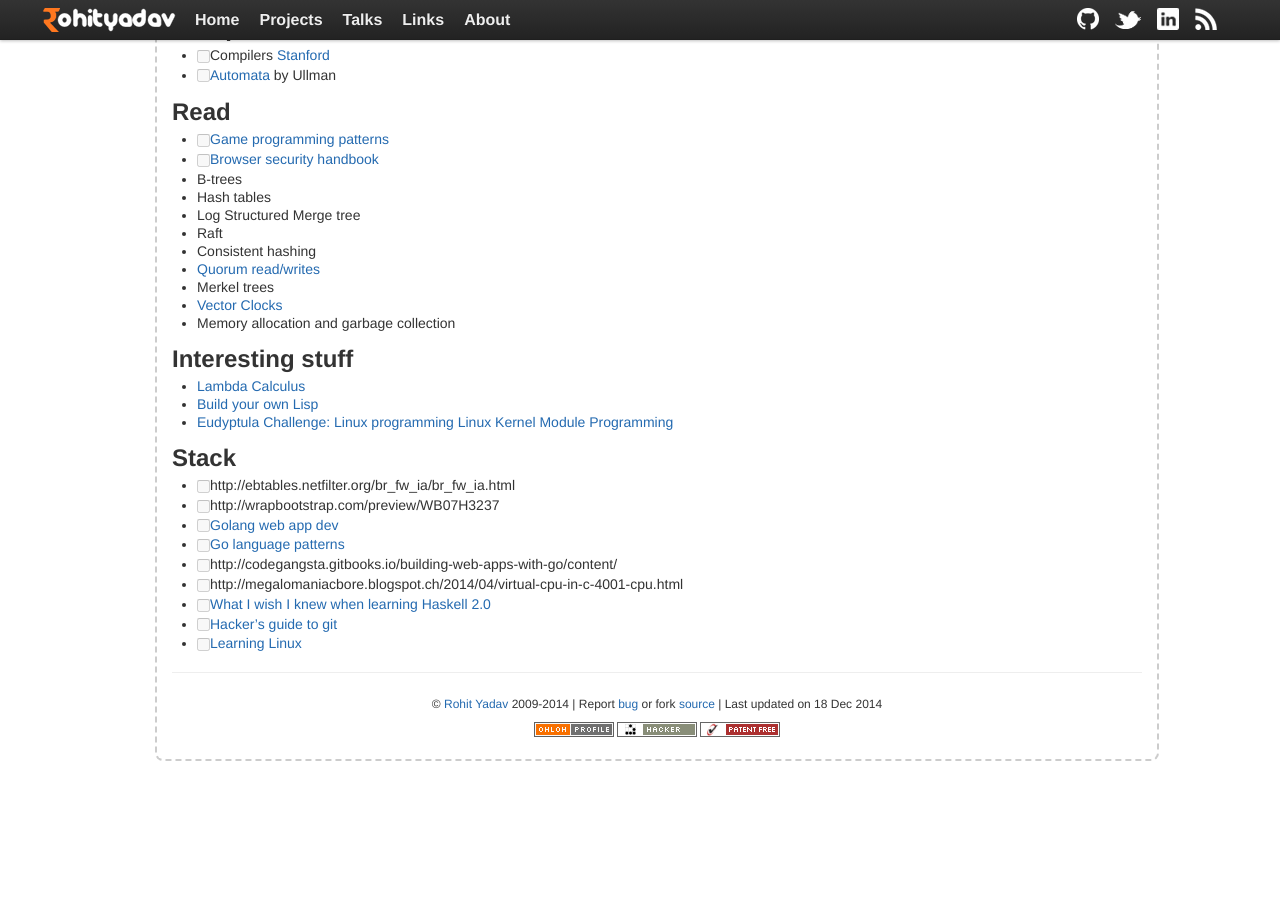
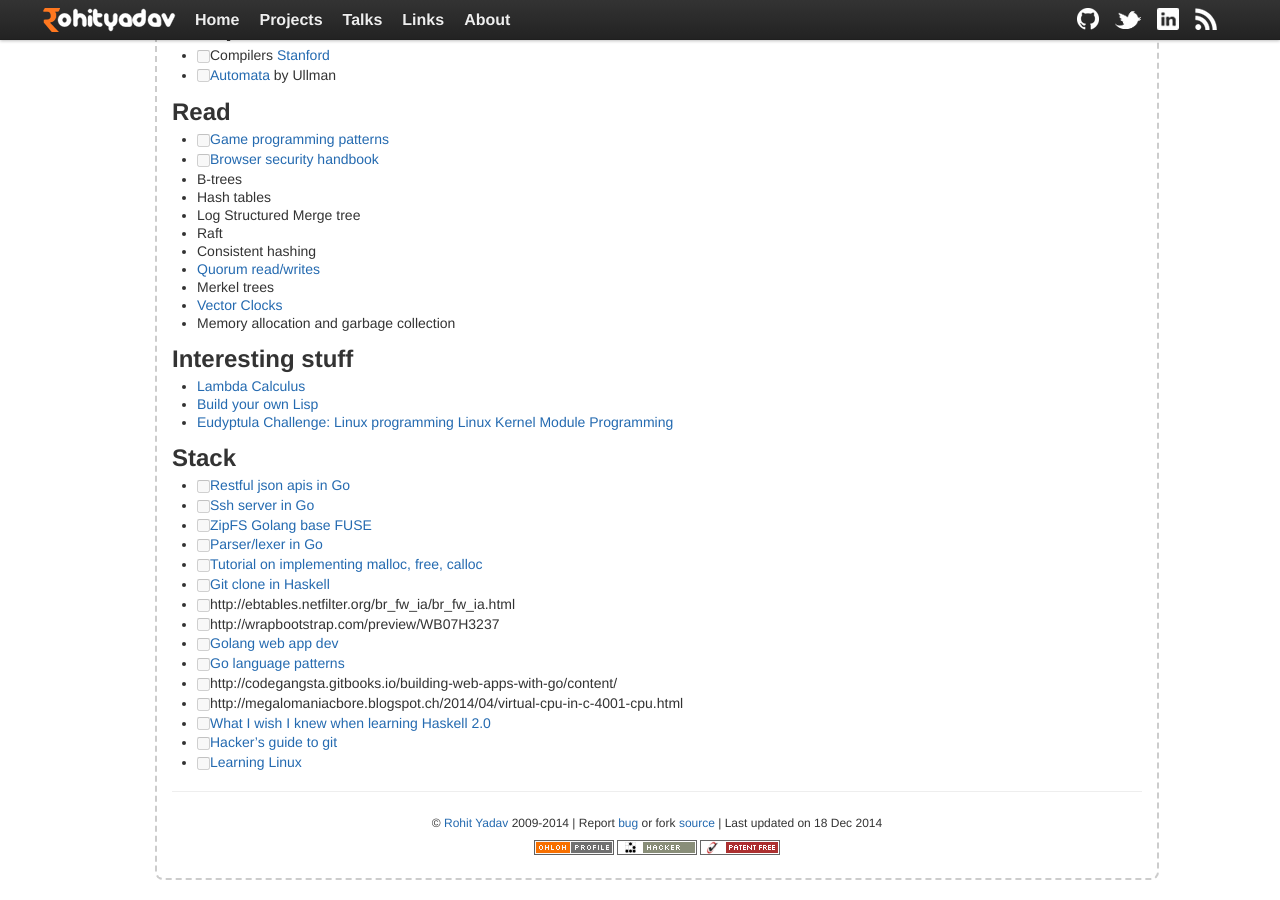
Before and after one commit to rohityadavcloud/rohityadavcloud.github.io, a Jekyll site: the page built from kaizen/index.markdown, in a window 1280 px wide and 900 px high, scrolled down 2495 px. Built offline with Jekyll 4.4.1, drawn with Linux system fonts in a browser that asks for light colours; before the commit the page ends 3276 px from its top, so only the background shows below that.

Commit message:
kaizen: push go blogs
Signed-off-by: Rohit Yadav <rohit@scaleninja.com>

```diff
--- a/kaizen/index.markdown
+++ b/kaizen/index.markdown
@@ -161,6 +161,12 @@ tagline: List for 2014
 
 ## Stack
 
+- [ ] [Restful json apis in Go](http://thenewstack.io/make-a-restful-json-api-go/)
+- [ ] [Ssh server in Go](http://blog.appsdeck.eu/post/105010314493/writing-a-replacement-to-openssh-using-go-2-2)
+- [ ] [ZipFS Golang base FUSE](https://github.com/bazillion/zipfs)
+- [ ] [Parser/lexer in Go](http://blog.gopheracademy.com/advent-2014/parsers-lexers/)
+- [ ] [Tutorial on implementing malloc, free, calloc](http://danluu.com/malloc-tutorial/)
+- [ ] [Git clone in Haskell](http://stefan.saasen.me/articles/git-clone-in-haskell-from-the-bottom-up)
 - [ ] http://ebtables.netfilter.org/br_fw_ia/br_fw_ia.html
 - [ ] http://wrapbootstrap.com/preview/WB07H3237
 - [ ] [Golang web app dev](https://github.com/astaxie/build-web-application-with-golang/blob/master/en/eBook/preface.md)
```
